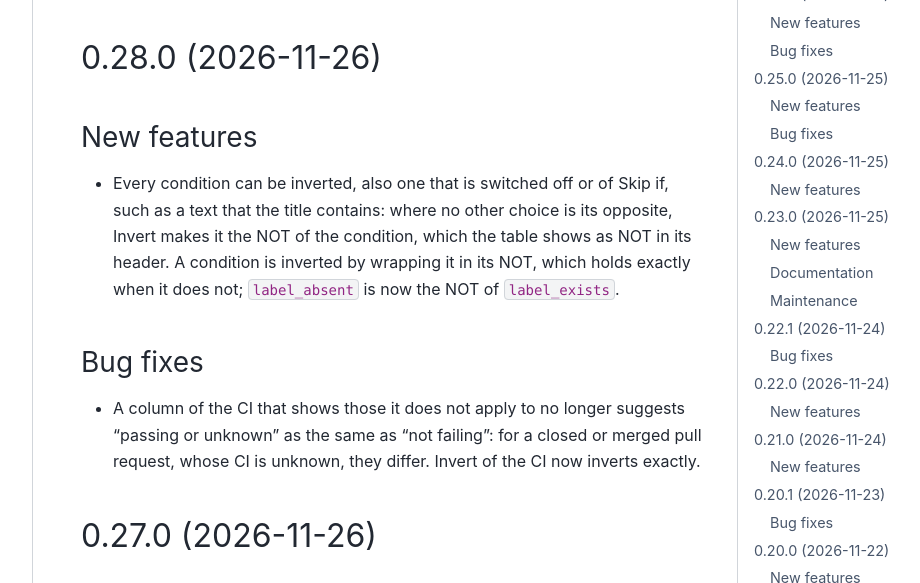
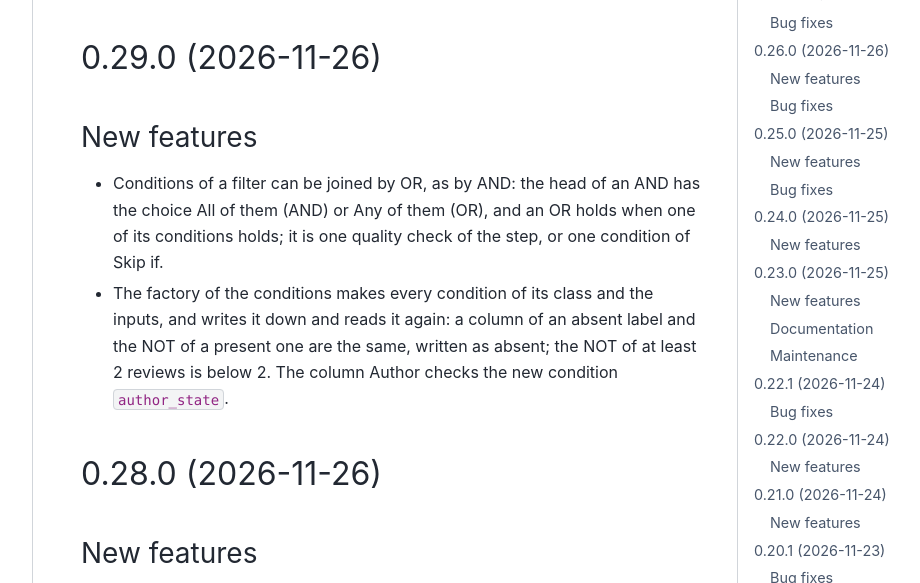
Before and after one commit to PyCalendar/dashboard.pycal.org, a Sphinx documentation site: the page built from docs/changelog.rst, in a window 1280 px wide and 900 px high, cut to the strip 317-900 px from the top of the window. Shown: the whole strip, without its empty margins (287-1207 px from the left). Built offline with Sphinx 7.4.7 and the PyData theme 0.15.4, drawn with Linux system fonts in a browser that asks for light colours; the version number could not be read and is left out; some of the changed text lies outside the part shown.

Commit message:
Release 0.29.0
Co-Authored-By: Claude Opus 5.5 <noreply@anthropic.com>

```diff
--- a/docs/changelog.rst
+++ b/docs/changelog.rst
@@ -8,6 +8,16 @@ Changelog
 .. include:: _build/unreleased.rst
 
 .. towncrier release notes start
+
+0.29.0 (2026-11-26)
+-------------------
+
+New features
+~~~~~~~~~~~~
+
+- Conditions of a filter can be joined by OR, as by AND: the head of an AND has the choice All of them (AND) or Any of them (OR), and an OR holds when one of its conditions holds; it is one quality check of the step, or one condition of Skip if.
+- The factory of the conditions makes every condition of its class and the inputs, and writes it down and reads it again: a column of an absent label and the NOT of a present one are the same, written as absent; the NOT of at least 2 reviews is below 2. The column Author checks the new condition ``author_state``.
+
 
 0.28.0 (2026-11-26)
 -------------------
```
Also changed, not shown: 2 other files.
